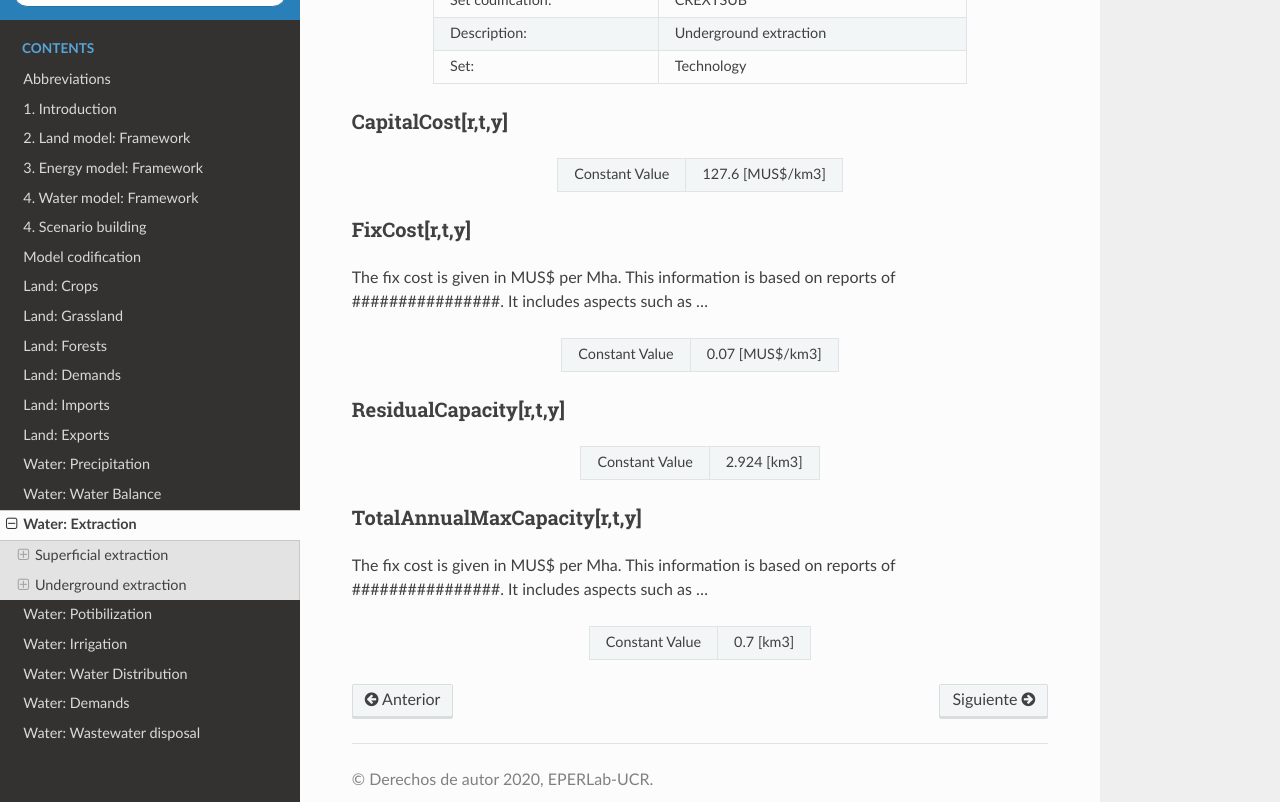
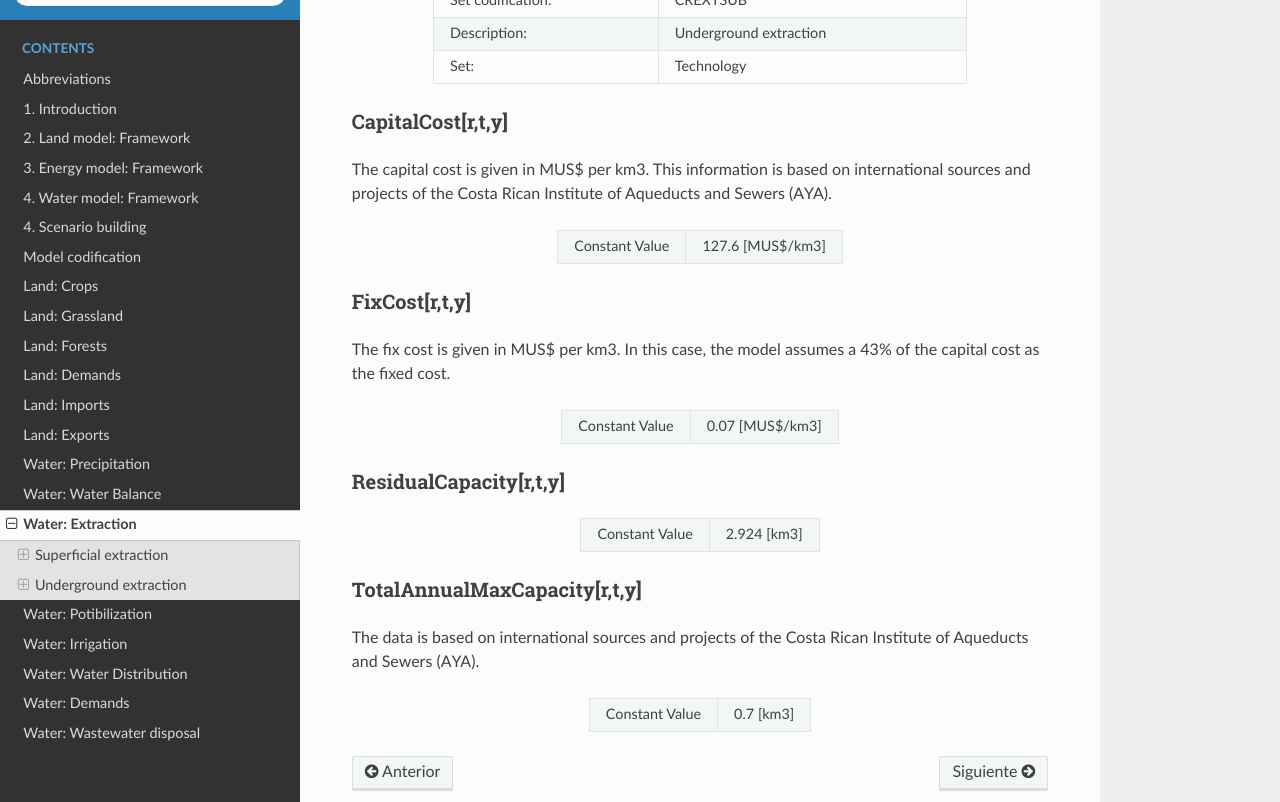
Before and after one commit to EPERLab/CLEW, a Sphinx documentation site: the page built from docs/fichas/09_Extraction.rst, in a window 1280 px wide and 900 px high, scrolled down 1762 px, cut to the strip 98-900 px from the top of the window. Built offline with Sphinx 7.4.7 and the Read the Docs theme 2.0.0, drawn with Linux system fonts in a browser that asks for light colours; formulas are drawn with MathJax 3; some of the changed text lies outside the part shown.

Commit message:
Update 09_Extraction.rst

```diff
--- a/docs/fichas/09_Extraction.rst
+++ b/docs/fichas/09_Extraction.rst
@@ -1,5 +1,6 @@
 Water:  Extraction
 ==================================
+
 
 Superficial extraction
 ++++++++++
@@ -22,7 +23,7 @@ Superficial extraction
 CapitalCost[r,t,y]
 ---------
 
-The capital cost is given in MUS$ per km3. This information is based on international sources and projects of the Institute of Aqueducts and Sewers.
+The capital cost is given in MUS$ per km3. This information is based on international sources and projects of the Costa Rican Institute of Aqueducts and Sewers (AYA).
 
 .. table::
    :align:   center
@@ -34,7 +35,7 @@ The capital cost is given in MUS$ per km3. This information is based on internat
 FixCost[r,t,y]
 ---------
 
-The fix cost is given in MUS$ per Mha. This information is a percentage of 43% of the capital cost was assumed
+The fix cost is given in MUS$ per km3. In this case, the model assumes a 43% of the capital cost as the fixed cost.
 
 .. table::
    :align:   center
@@ -92,6 +93,7 @@ Underground extraction
 
 CapitalCost[r,t,y]
 ---------
+The capital cost is given in MUS$ per km3. This information is based on international sources and projects of the Costa Rican Institute of Aqueducts and Sewers (AYA).
 
 .. table::
    :align:   center
@@ -104,7 +106,7 @@ CapitalCost[r,t,y]
 FixCost[r,t,y]
 ---------
 
-The fix cost is given in MUS$ per Mha. This information is based on reports of ################. It includes aspects such as ...
+The fix cost is given in MUS$ per km3. In this case, the model assumes a 43% of the capital cost as the fixed cost.
 
 .. table::
    :align:   center
@@ -116,6 +118,7 @@ The fix cost is given in MUS$ per Mha. This information is based on reports of #
 
 ResidualCapacity[r,t,y]
 ---------
+
 
 .. table::
    :align:   center
@@ -129,7 +132,7 @@ ResidualCapacity[r,t,y]
 TotalAnnualMaxCapacity[r,t,y]
 ---------
 
-The fix cost is given in MUS$ per Mha. This information is based on reports of ################. It includes aspects such as ...
+The data is based on international sources and projects of the Costa Rican Institute of Aqueducts and Sewers (AYA).
 
 .. table::
    :align:   center
```
